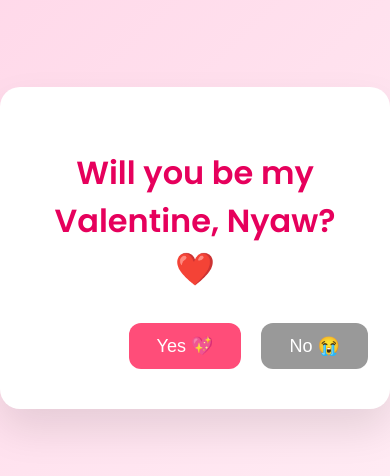
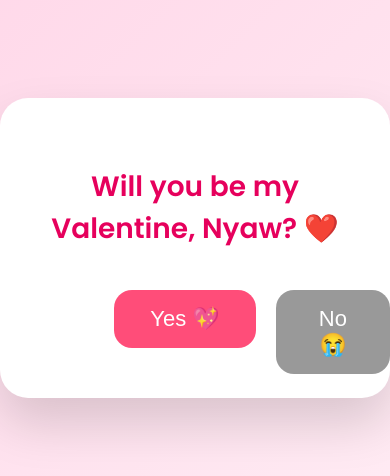
Before and after one commit to vikyarifian/valentine, a plain HTML site: page index.html in a window 390 px wide. Shown: the part 174-650 px from the top of the page. Drawn offline with Linux system fonts and the light colour scheme.

```diff
--- a/index.html
+++ b/index.html
@@ -18,12 +18,13 @@
 
             .box {
                 background: white;
-                padding: 40px 50px;
-                border-radius: 20px;
+                padding: 60px 70px;
+                border-radius: 28px;
                 text-align: center;
-                box-shadow: 0 20px 40px rgba(0, 0, 0, .1);
+                box-shadow: 0 25px 50px rgba(0,0,0,.15);
                 animation: pop .6s ease;
                 z-index: 2;
+                max-width: 700px;
             }
 
             @keyframes pop {
@@ -40,14 +41,19 @@
 
             h1 {
                 color: #e6005c;
-                margin-bottom: 30px;
+                margin-bottom: 40px;
+                font-size: 36px;
+            }
+
+            #gif h2 {
+                font-size: 26px;
             }
 
             button {
-                padding: 12px 28px;
-                font-size: 18px;
+                padding: 18px 42px;
+                font-size: 24px;
                 border: none;
-                border-radius: 12px;
+                border-radius: 18px;
                 cursor: pointer;
                 transition: transform .2s;
             }
@@ -109,7 +115,7 @@
 
             .gif-container img {
                 width: 100%;
-                border-radius: 14px;
+                border-radius: 18px;
             }
 
             @keyframes floatUp {
@@ -131,6 +137,17 @@
                 animation: fall linear forwards;
             }
 
+            #no {
+                /* background: #999; */
+                /* color: white; */
+                /* position: absolute; */
+                /* left: 55%;
+                top: 50%; */
+                /* transform: translate(-50%, -50%); */
+                /* transition: left 0.25s ease, top 0.25s ease; */
+                z-index: 50;
+            }
+
             @keyframes fall {
                 from {
                     transform: translateY(-40px) rotate(0deg);
@@ -142,16 +159,25 @@
                     opacity: .8;
                 }
             }
-            #no {
-                /* background: #999; */
-                /* color: white; */
-                /* position: absolute; */
-                /* left: 55%;
-                top: 50%; */
-                /* transform: translate(-50%, -50%); */
-                /* transition: left 0.25s ease, top 0.25s ease; */
-                z-index: 50;
+            @media (max-width: 600px) {
+                .box {
+                    padding: 50px 40px;
+                }
+
+                h1 {
+                    font-size: 28px;
+                }
+
+                button {
+                    font-size: 22px;
+                    padding: 16px 36px;
+                }
+
+                #gif h2 {
+                    font-size: 22px;
+                }
             }
+
         </style>
     </head>
     <body>
```
